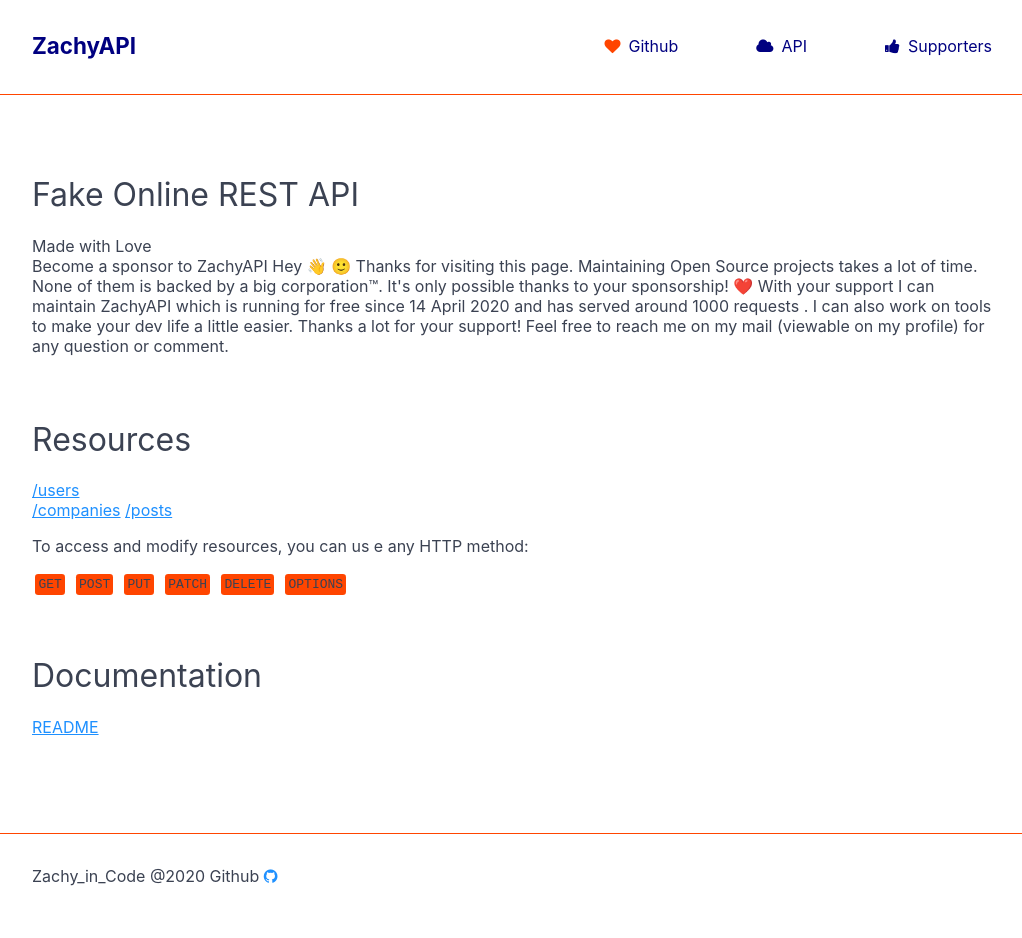
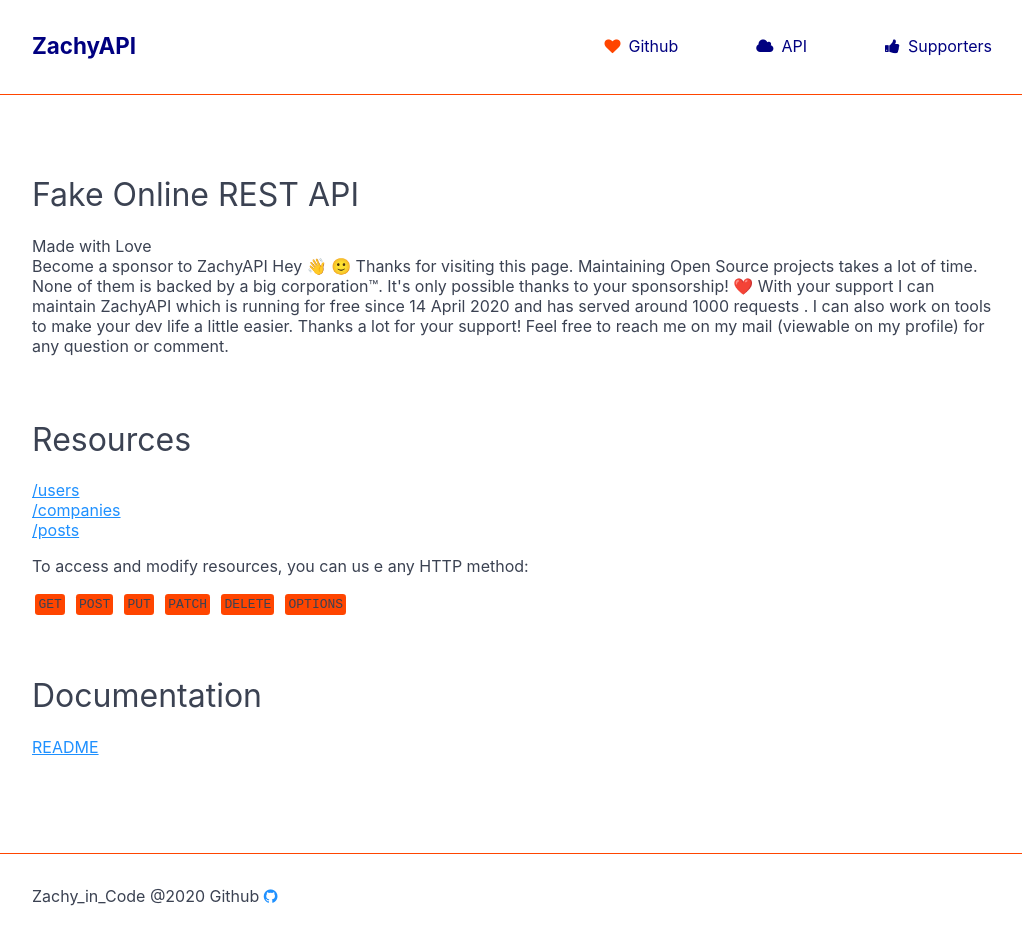
Before and after one commit to ZachyDev/ZachyAPI, a website: page index.html in a window 1280 px wide. Shown: the whole page, without its empty margins (128-1150 px from the left). Drawn offline with Linux system fonts and the light colour scheme; no server answers.

Commit message:
Updated the homepage info

```diff
--- a/index.html
+++ b/index.html
@@ -54,7 +54,7 @@
         <div id="resources">
           <h1>Resources</h1>
           <a href="https://my-json-server.typicode.com/ZachyDev/ZachyAPI/users" target="_blank">/users</a><br>
-          <a href="https://my-json-server.typicode.com/ZachyDev/ZachyAPI/companies" target="_blank">/companies</a>
+          <a href="https://my-json-server.typicode.com/ZachyDev/ZachyAPI/companies" target="_blank">/companies</a><br>
           <a href="https://my-json-server.typicode.com/ZachyDev/ZachyAPI/posts" target="_blank">/posts</a>
         </div>
 
```
